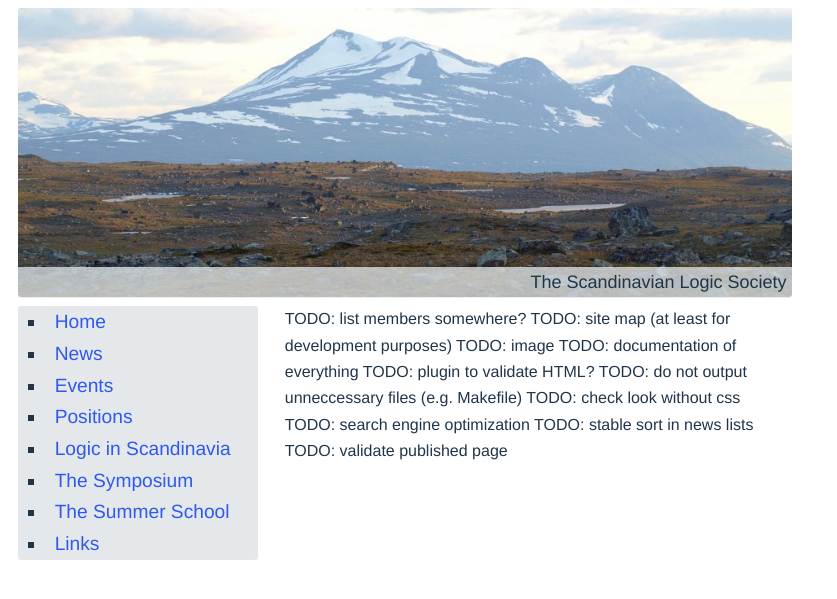
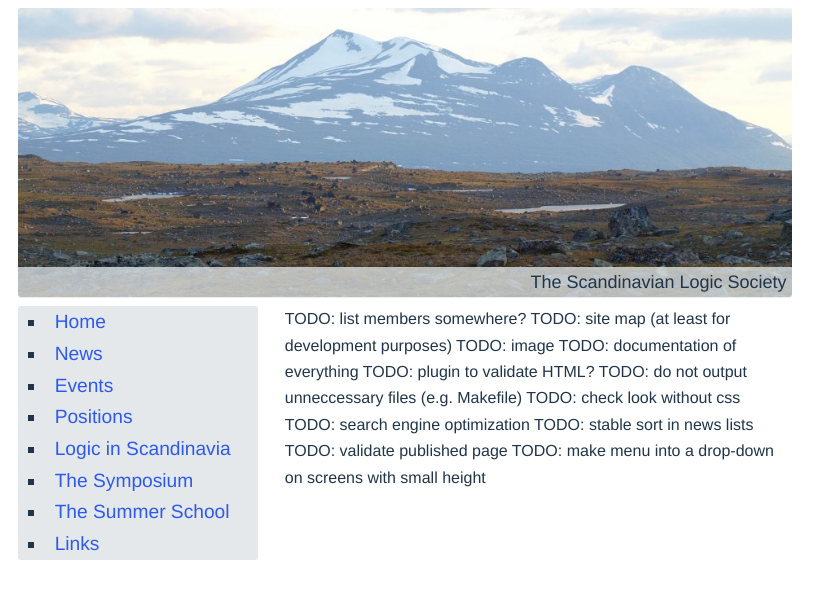
Before and after one commit to scandinavianlogic/scandinavianlogic.github.io, a Jekyll site: the page built from TODO.md, in a window 1280 px wide. Shown: the top 599 px of the page, without its empty margins (0-837 px from the left). Built offline with Jekyll 4.4.1, drawn with Linux system fonts in a browser that asks for light colours; our own code applies the rules of GitHub Pages for plain Markdown files.

Commit message:
added TODO

```diff
--- a/TODO.md
+++ b/TODO.md
@@ -10,3 +10,4 @@
 {{ "TODO: search engine optimization" | log_warning }}
 {{ "TODO: stable sort in news lists" | log_warning }}
 {{ "TODO: validate published page" | log_warning }}
+{{ "TODO: make menu into a drop-down on screens with small height" | log_warning }}
```
